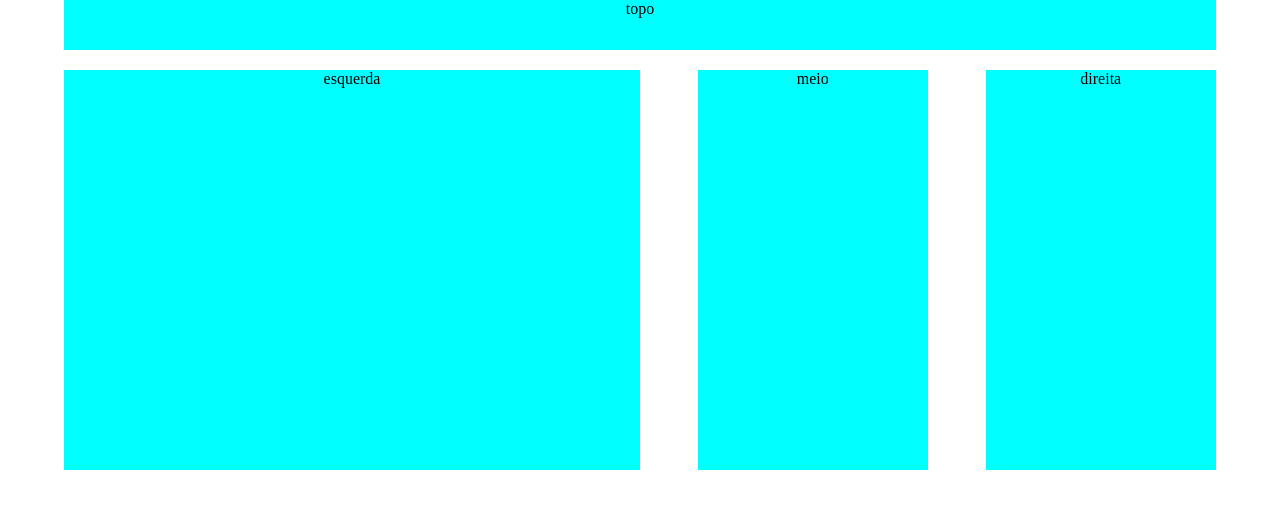
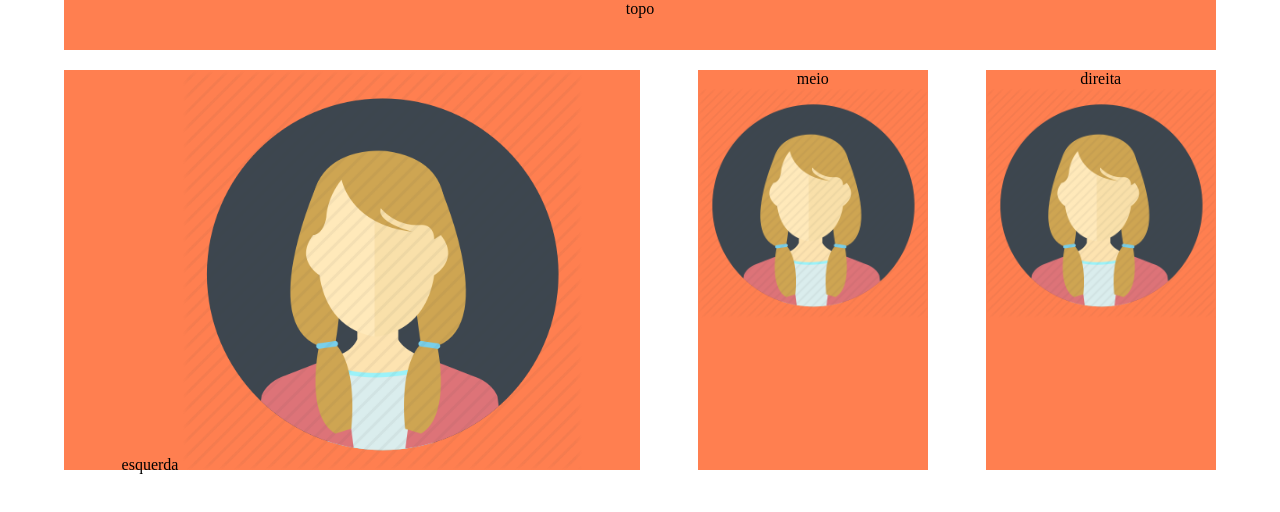
Before and after one commit to JonasFortes12/Aulas_Web, a plain HTML site: page Aula html fluido/index.html in a window 1280 px wide. Drawn offline with Linux system fonts and the light colour scheme.

Commit message:
atualizando

```diff
--- /dev/null
+++ b/Aula 3/style.css
@@ -0,0 +1,35 @@
+*{
+    box-sizing: border-box;
+}
+
+body{
+    width: 960px;
+    margin: 0;
+    text-align: center;
+
+}
+.topo, .direita, .esquerda, .centro{
+    display: block;
+    background-color: chartreuse;
+    margin: 10px;
+}
+.direita, .esquerda, .centro{
+    height: 500px;
+    display: inline-block;
+    margin:
+}
+.topo{
+    display: block;
+    height: 80px;
+    width: 960px;
+    background-color: blueviolet;
+}
+ .esquerda{
+     width: 520px;
+ }
+ .centro{
+     width: 200px;
+ }
+ .esquerda{
+     width: 200px;
+ }
--- a/Aula html fluido/index.html
+++ b/Aula html fluido/index.html
@@ -8,7 +8,10 @@
 </head>
 <body>
 
-    <div class="topo">topo</div><div class="esquerda">esquerda</div><div class="meio">meio</div><div class="direita">direita</div>
+    <div class="topo">topo</div>
+    <div class="esquerda">esquerda <img src="Avatar.png" alt="">
+    </div><div class="meio">meio <img src="Avatar.png" alt="">
+    </div><div class="direita">direita <img src="Avatar.png" alt=""></div>
 
 </body>
 </html>
--- a/Aula html fluido/style.css
+++ b/Aula html fluido/style.css
@@ -9,7 +9,7 @@ body{
 }
 
 div{
-    background-color: aqua;
+    background-color:coral;
 }
 
 .topo{
@@ -38,3 +38,7 @@ div{
     display: inline-block;
     vertical-align: top;
 }
+img{
+    max-width: 100%;
+    max-height: 100%;
+}
```
Also changed, not shown: Aula 3/index.htm (added, +28 -0 lines), Aula html fluido/Avatar.png (added).
